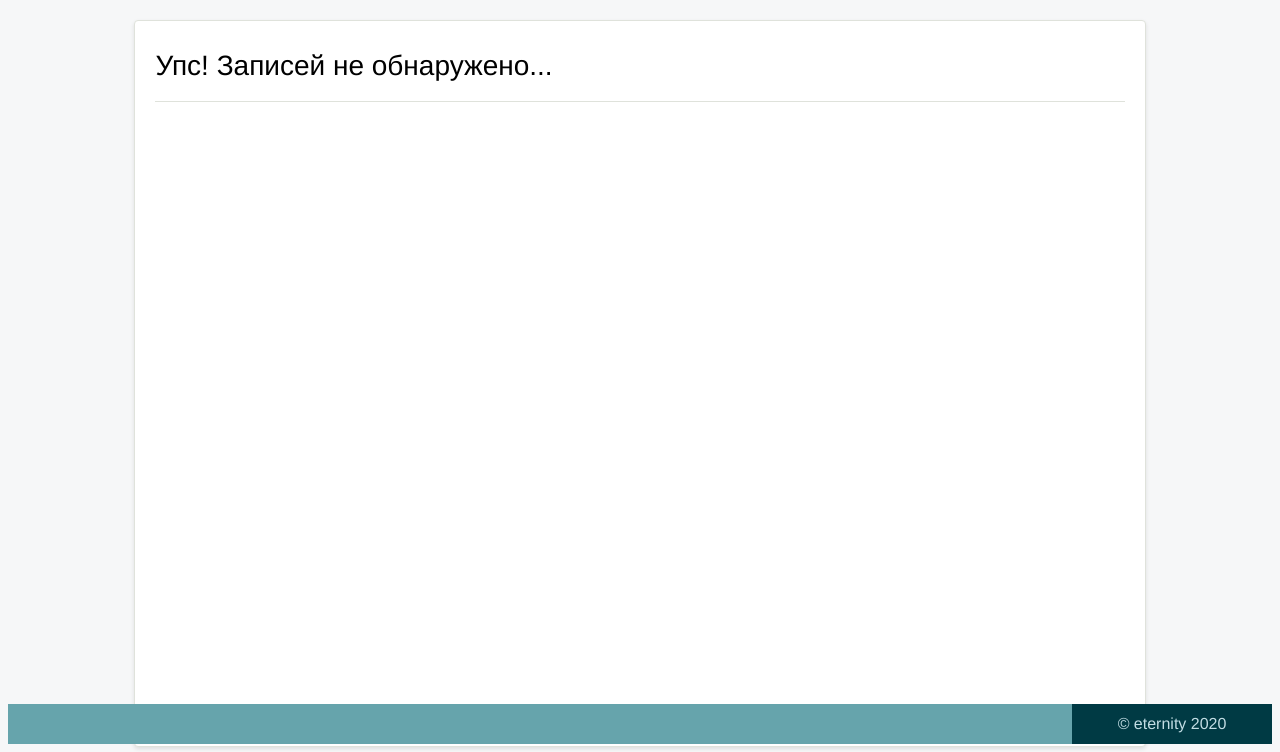
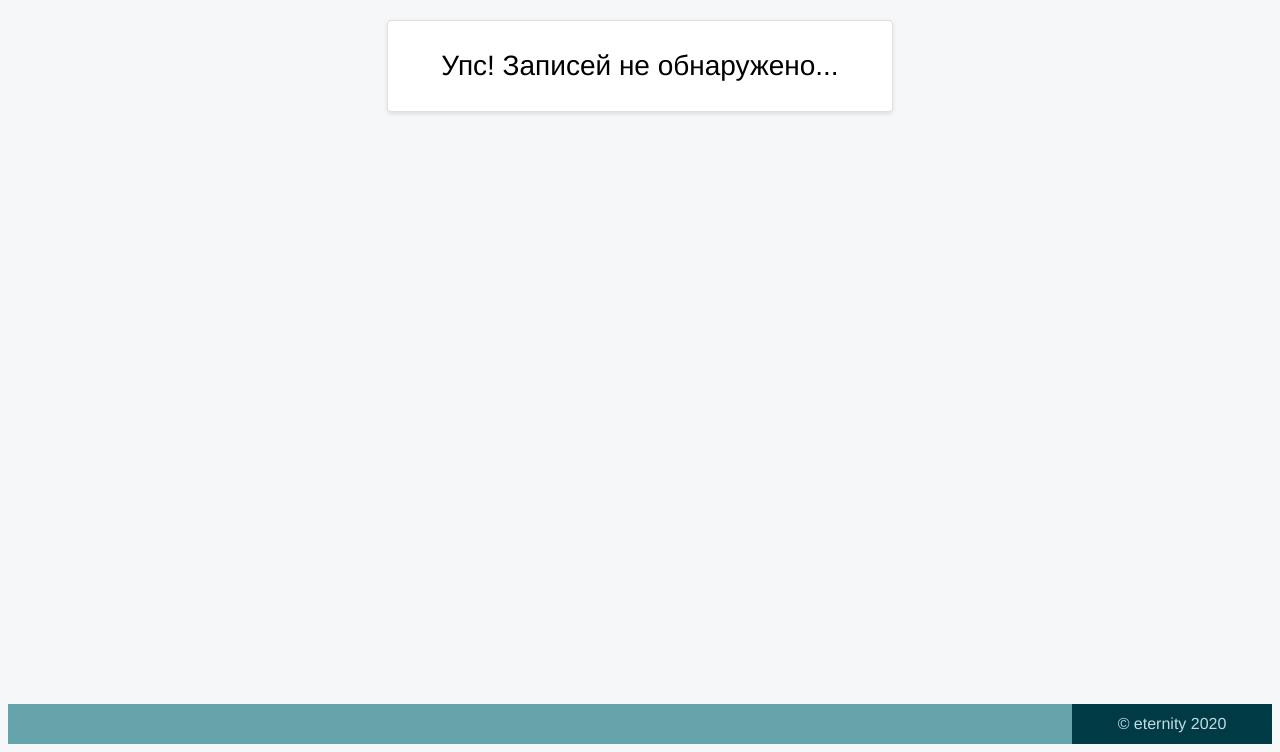
Before and after one commit to froOst23/eternity-django, a Django app: page / in a window 1280 px wide. Shown: the part 48-800 px from the top of the page. Run offline with Django 3.2, Linux system fonts and the light colour scheme; data that the repository does not hold is empty.

Commit message:
change startup page

```diff
--- a/eternity/main/templates/main/index.html
+++ b/eternity/main/templates/main/index.html
@@ -96,16 +96,15 @@
     {% endfor %}
 
 {% else %}
-
+<main class="post-wrapper-mini">
     <div class="post">
-        <div class="post_heading_block">
-            <div class="post-block flex-left">
-                <span class="flex-left post-block">
-                    <h1 class="h1">Упс! Записей не обнаружено...</h1>
-                </span>
-            </div>
+        <div class="post-block flex-center">
+            <span class="flex-left post-block">
+                <h1 class="h1">Упс! Записей не обнаружено...</h1>
+            </span>
         </div>
     </div>
+</main>
 
 {% endif %}
 {% endblock %}
```
